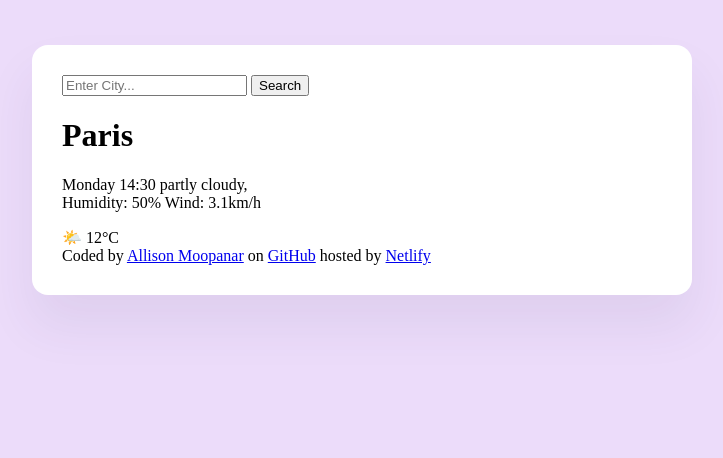
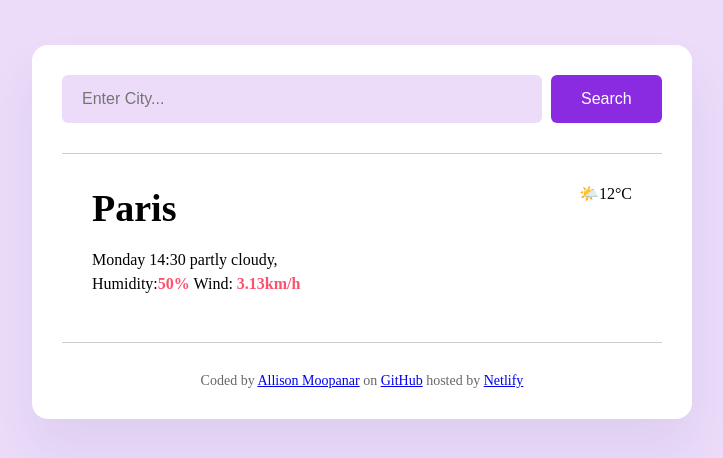
Before and after one commit to Allison-93/Weather-app-project, a plain HTML site: page index.html in a window 1280 px wide. Shown: the whole page, without its empty margins (278-1001 px from the left). Drawn offline with Linux system fonts and the light colour scheme.

Commit message:
updated css styling
new css styling of the form, updated heading. corrected spacing on the paragraph

```diff
--- a/index.html
+++ b/index.html
@@ -15,21 +15,28 @@
   <body>
     <div class="weather-container">
       <header>
-        <form>
-          <input type="search" placeholder="Enter City..." required />
-          <input type="submit" value="Search" />
+        <form class="search-form">
+          <input
+            type="search"
+            placeholder="Enter City..."
+            required
+            class="search-input"
+          />
+          <input type="submit" value="Search" class="search-button" />
         </form>
       </header>
       <main>
-        <div>
-          <h1>Paris</h1>
-          <p>
-            Monday 14:30 partly cloudy,
-            <br />
-            Humidity: 50% Wind: 3.1km/h
-          </p>
+        <div class="weather">
+          <div>
+            <h1 class="city">Paris</h1>
+            <p class="current-weather">
+              Monday 14:30 partly cloudy,
+              <br />
+              Humidity:<strong>50%</strong> Wind: <strong>3.13km/h</strong>
+            </p>
+          </div>
+          <div>🌤️12&deg;C</div>
         </div>
-        <div>🌤️ 12&deg;C</div>
       </main>
       <footer>
         Coded by
--- a/src/index.css
+++ b/src/index.css
@@ -4,6 +4,10 @@ body {
     font-family: "Roboto", system-ui;
     font-weight: 100;
     font-style: normal;
+  }
+  header {
+    border-bottom: 1px solid rgb(208, 205, 205);
+    padding: 0 0 30px 0;
   }
 
   .weather-container {
@@ -14,3 +18,49 @@ body {
     border-radius: 16px;
     padding: 30px;
   }
+  .search-input {
+    background-color: rgb(236, 220, 250);
+    border: none;
+    border-radius: 6px;
+    width: 80%;
+    font-size: 16px;
+    padding: 15px 20px;
+  }
+  .search-button {
+    background-color: blueviolet;
+    padding: 15px 30px;
+    border: none;
+    font-size: 16px;
+    border-radius: 6px;
+    color: white;
+    margin-left: 5px;
+  }
+  .city {
+    margin: 0px;
+    font-size: 38px;
+    line-height: 48px;
+  }
+  .current-weather {
+    font-size: 16px;
+    line-height: 24px;
+    font-weight: 500;
+  }
+  .current-weather strong {
+    color: rgb(253, 81, 110);
+  }
+}
+main {
+  padding: 30px;
+}
+
+footer {
+  border-top: 1px solid rgb(208, 205, 205);
+  padding: 30px 0 0 0;
+  text-align: center;
+  font-size: 14px;
+  color: rgba(0, 0, 0, 0.6);
+}
+.weather {
+  display: flex;
+  justify-content: space-between;
+}
```
Lines whose indentation alone changed are shown as unchanged.
